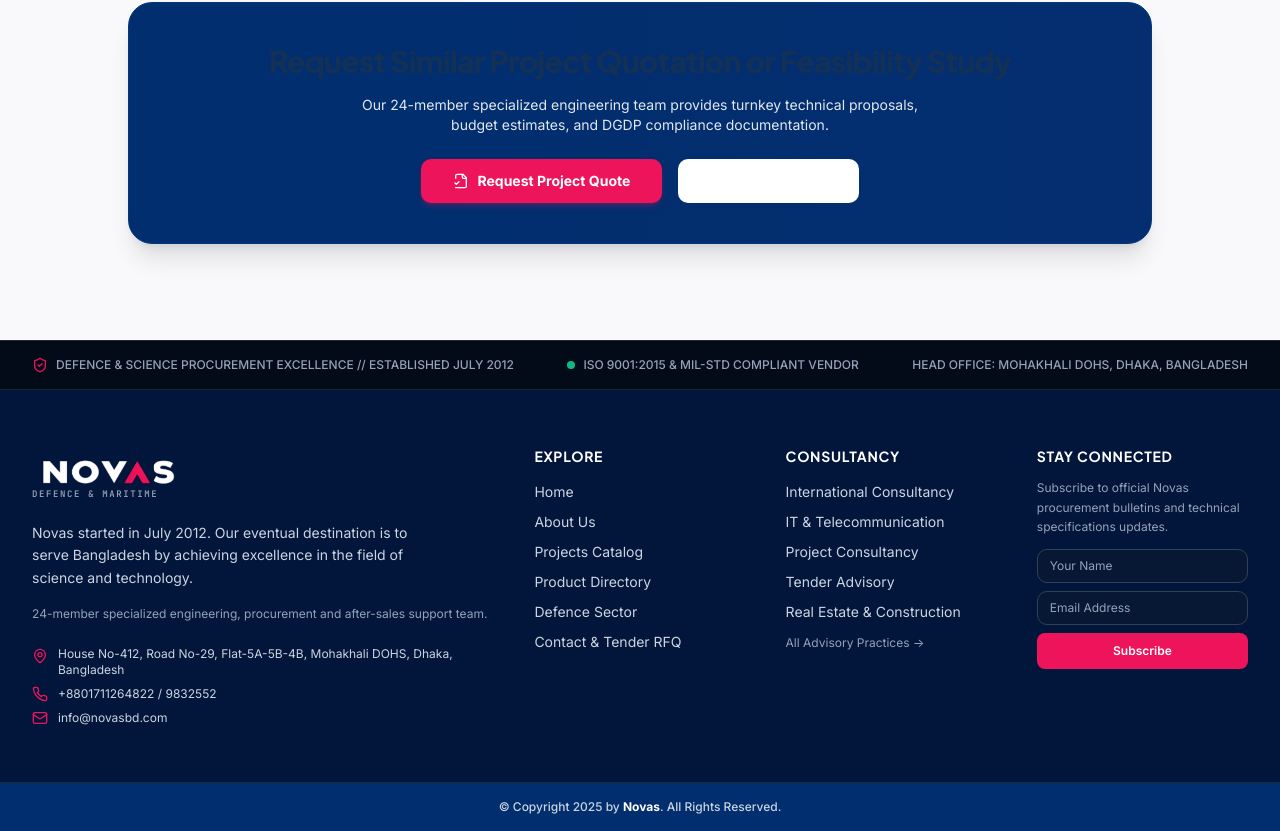
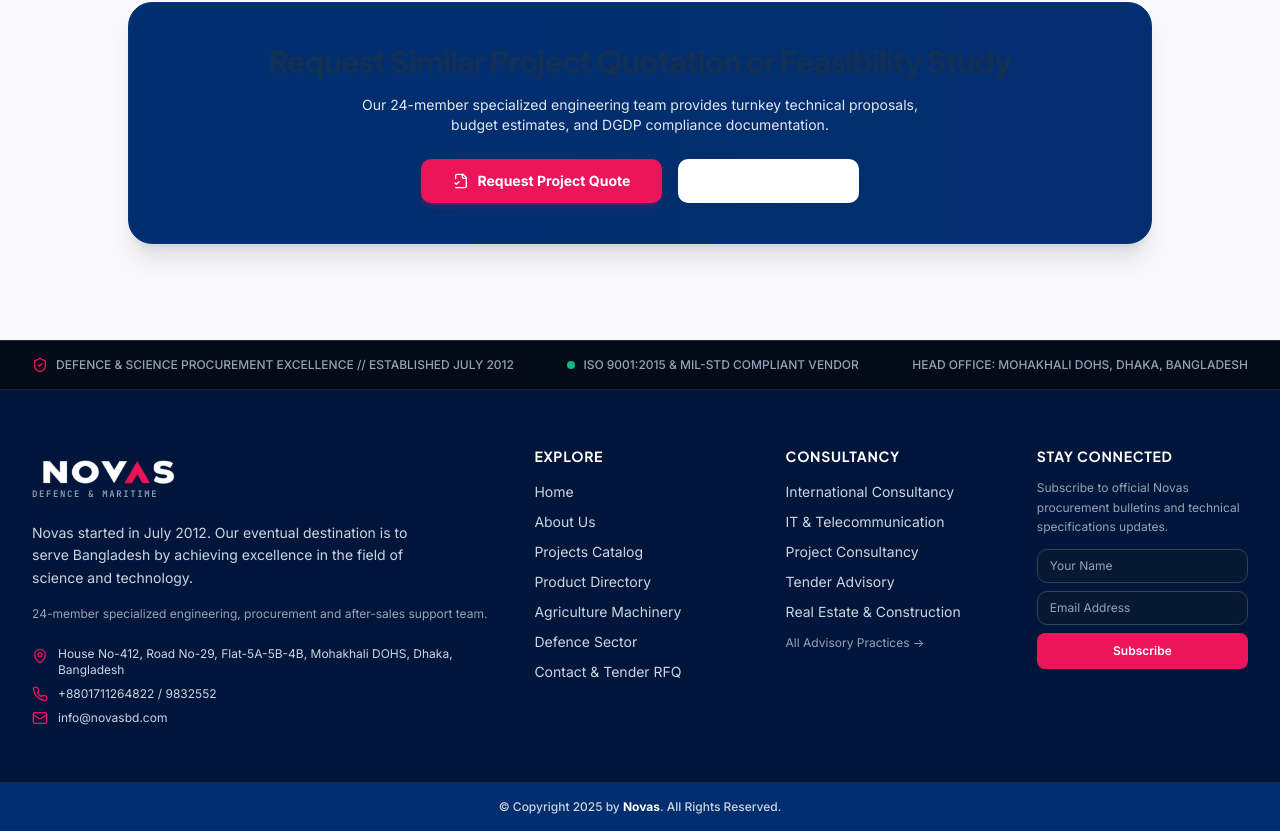
Before and after one commit to SunMendi/NovasClient, a React (Vite) app: page /projects/c4isr-secure-cyber-defense-center in a window 1280 px wide. Shown: the part 2239-3070 px from the top of the page. Built offline with nearby package versions, Linux system fonts and the light colour scheme; the HTML template or start-up script is replaced by a standard one.

Commit message:
feat: add Agriculture category to products with dedicated catalog items, navbar dropdown link, and list page filter

```diff
--- a/src/components/layout/Footer.tsx
+++ b/src/components/layout/Footer.tsx
@@ -99,6 +99,11 @@
               <li>
                 <Link to="/products/all" className="hover:text-[#ed145b] transition-colors">
                   Product Directory
+                </Link>
+              </li>
+              <li>
+                <Link to="/products/agriculture" className="hover:text-[#ed145b] transition-colors">
+                  Agriculture Machinery
                 </Link>
               </li>
               <li>
--- a/src/components/layout/Navbar.tsx
+++ b/src/components/layout/Navbar.tsx
@@ -22,6 +22,7 @@
     { name: "Tactical & Response", path: "/products/tactical", desc: "Personal protection & optics" },
     { name: "Maritime Platforms", path: "/products/maritime", desc: "Naval workboats & hydrographic sonar" },
     { name: "Medical & Trauma", path: "/products/medical", desc: "TCCC kits & field casualty gear" },
+    { name: "Agriculture", path: "/products/agriculture", desc: "Precision spraying UAVs, harvesters & sensors" },
     { name: "Heavy Industry", path: "/products/industry", desc: "CNC fabrication & turnkey power" },
     { name: "ICT & Cyber Defence", path: "/products/ict", desc: "C4ISR & sovereign data security" },
   ];
--- a/src/data/products.ts
+++ b/src/data/products.ts
@@ -252,7 +252,7 @@
     id: 'crop-sprayer-precision',
     slug: 'crop-sprayer-precision',
     name: 'Precision Crop Sprayer PCS-1200',
-    category: 'Agri',
+    category: 'Agriculture',
     sectorId: 'industry',
     tagline: 'Tractor-mounted variable-rate agricultural sprayer.',
     description: 'Heavy-duty industrial sprayer with stainless steel tank, GPS-guided pulse-width section control, and 18-meter hydraulic self-leveling boom designed for commercial agribusiness and national food security farms.',
@@ -274,7 +274,7 @@
     id: 'ag-drone-ag200',
     slug: 'ag-drone-ag200',
     name: 'Agricultural Drone AG-200',
-    category: 'Agri',
+    category: 'Agriculture',
     sectorId: 'industry',
     tagline: 'Heavy-lift spraying & hyperspectral mapping UAV.',
     description: 'Autonomous hexacopter agricultural drone with 20-liter payload tank, RTK centimeter-precision positioning, terrain-following radar, and quick-swap smart batteries for large-scale pest control and yield optimization.',
@@ -291,5 +291,49 @@
     origin: 'Leading Aerial Robotics OEM',
     warranty: '1 Year Full Avionics',
     imageUrl: 'https://images.unsplash.com/photo-1508614589041-895b88991e3e?auto=format&fit=crop&w=800&q=80'
+  },
+  {
+    id: 'combine-harvester-ch450',
+    slug: 'combine-harvester-ch450',
+    name: 'Precision Combine Harvester CH-450',
+    category: 'Agriculture',
+    sectorId: 'industry',
+    tagline: 'High-throughput grain harvesting and moisture analysis system.',
+    description: 'Modern heavy-duty combine harvester engineered for grain, rice, and wheat cultivation with onboard real-time yield monitoring, GPS auto-steering, and low-loss threshing rotor.',
+    featured: true,
+    certifications: ['ISO 4254-7 Agricultural Machinery Safety', 'CE Certified', 'OECD Tractor & Harvester Code'],
+    specs: [
+      { label: 'Header Width', value: '5.4 Meter Floating Flex Cutterbar' },
+      { label: 'Engine Output', value: '175 HP Turbocharged Tier-3 Diesel' },
+      { label: 'Grain Tank Capacity', value: '5,000 Liters with Fast Unloading Auger' },
+      { label: 'Threshing Mechanism', value: 'Twin Axial Rotor with Variable Speed' },
+      { label: 'Telematics', value: 'Integrated GPS Fleet & Fuel Telematics' }
+    ],
+    leadTime: '35–50 Days',
+    origin: 'European Union / Japan Agri OEM',
+    warranty: '2 Years Powertrain & Hydraulics',
+    imageUrl: 'https://images.unsplash.com/photo-1595838796899-8a56f2a873e8?auto=format&fit=crop&w=800&q=80'
+  },
+  {
+    id: 'hyperspectral-soil-sensor',
+    slug: 'hyperspectral-soil-sensor',
+    name: 'IoT Smart Soil & Canopy Sensor Network',
+    category: 'Agriculture',
+    sectorId: 'industry',
+    tagline: 'Real-time soil moisture, NPK fertility and micro-climate telemetry station.',
+    description: 'Solar-powered wireless agricultural telemetry station providing multi-depth soil moisture profiling, electrical conductivity (EC), temperature, and ambient micro-climate monitoring for precision irrigation.',
+    featured: false,
+    certifications: ['IP68 Sensor Probes / IP65 Station', 'LoRaWAN Certified', 'FCC / CE Compliant'],
+    specs: [
+      { label: 'Measurement Depths', value: '10cm, 30cm, 60cm, and 100cm Multi-Layer Probe' },
+      { label: 'Monitored Parameters', value: 'Volumetric Water Content (VWC), Soil EC, Temperature, NPK' },
+      { label: 'Connectivity', value: 'LoRaWAN Long-Range 15km / 4G LTE-M Cellular Fallback' },
+      { label: 'Power Supply', value: 'Solar Panel with 5-Year LiFePO4 Battery' },
+      { label: 'Cloud Integration', value: 'REST API / MQTT Telemetry Platform Dashboard' }
+    ],
+    leadTime: '15–25 Days',
+    origin: 'Germany / Netherlands OEM',
+    warranty: '3 Years Sensor Integrity',
+    imageUrl: 'https://images.unsplash.com/photo-1586771107445-d3ca888129ff?auto=format&fit=crop&w=800&q=80'
   }
 ];
--- a/src/pages/CataloguePage.tsx
+++ b/src/pages/CataloguePage.tsx
@@ -42,7 +42,7 @@
     { label: "Tactical", value: "Tactical", count: PRODUCTS.filter((p) => p.category === "Tactical").length },
     { label: "Maritime", value: "Maritime", count: PRODUCTS.filter((p) => p.category === "Maritime").length },
     { label: "Medical", value: "Medical", count: PRODUCTS.filter((p) => p.category === "Medical").length },
-    { label: "Agri", value: "Agri", count: PRODUCTS.filter((p) => p.category === "Agri").length },
+    { label: "Agriculture", value: "Agriculture", count: PRODUCTS.filter((p) => p.category === "Agriculture" || p.category === "Agri").length },
     { label: "Naval Vessels", value: "Vessels", count: VESSELS.length },
   ];
 
--- a/src/pages/ProductsListPage.tsx
+++ b/src/pages/ProductsListPage.tsx
@@ -22,8 +22,9 @@
     { id: "all", name: "All Products" },
     { id: "defence", name: "Defence" },
     { id: "tactical", name: "Tactical" },
+    { id: "maritime", name: "Maritime" },
     { id: "medical", name: "Medical" },
-    { id: "maritime", name: "Maritime" },
+    { id: "agriculture", name: "Agriculture" },
     { id: "industry", name: "Industry" },
     { id: "ict", name: "Cyber & ICT" }
   ];
@@ -37,10 +38,13 @@
 
   const filteredProducts = useMemo(() => {
     return PRODUCTS.filter((p) => {
+      const selected = selectedSector.toLowerCase();
       const matchesCategory =
-        selectedSector === "all" ||
-        p.sectorId.toLowerCase() === selectedSector.toLowerCase() ||
-        p.category.toLowerCase().includes(selectedSector.toLowerCase());
+        selected === "all" ||
+        p.sectorId.toLowerCase() === selected ||
+        p.category.toLowerCase() === selected ||
+        p.category.toLowerCase().includes(selected) ||
+        (selected === "agriculture" && (p.category.toLowerCase() === "agriculture" || p.category.toLowerCase() === "agri"));
 
       const matchesSearch =
         p.name.toLowerCase().includes(searchQuery.toLowerCase()) ||
--- a/src/types/index.ts
+++ b/src/types/index.ts
@@ -26,6 +26,7 @@
   | 'Tactical'
   | 'Maritime'
   | 'Medical'
+  | 'Agriculture'
   | 'Agri'
   | 'Vessels';
 
```
